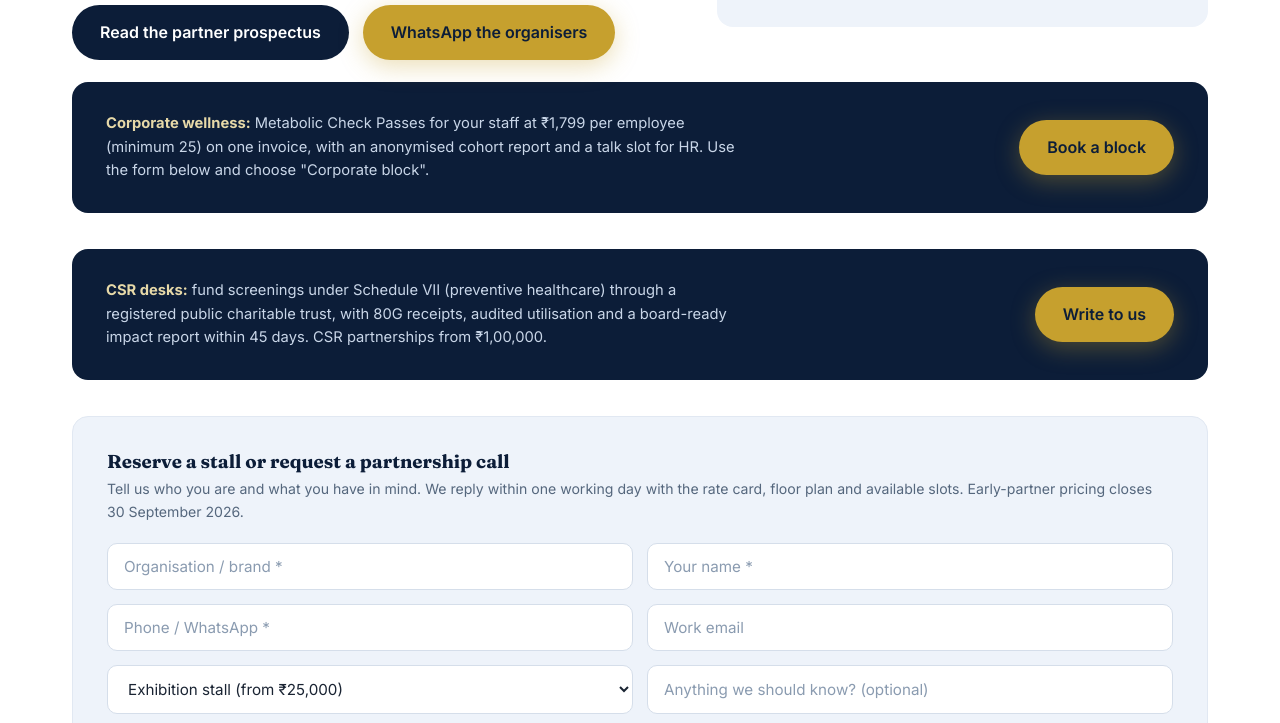
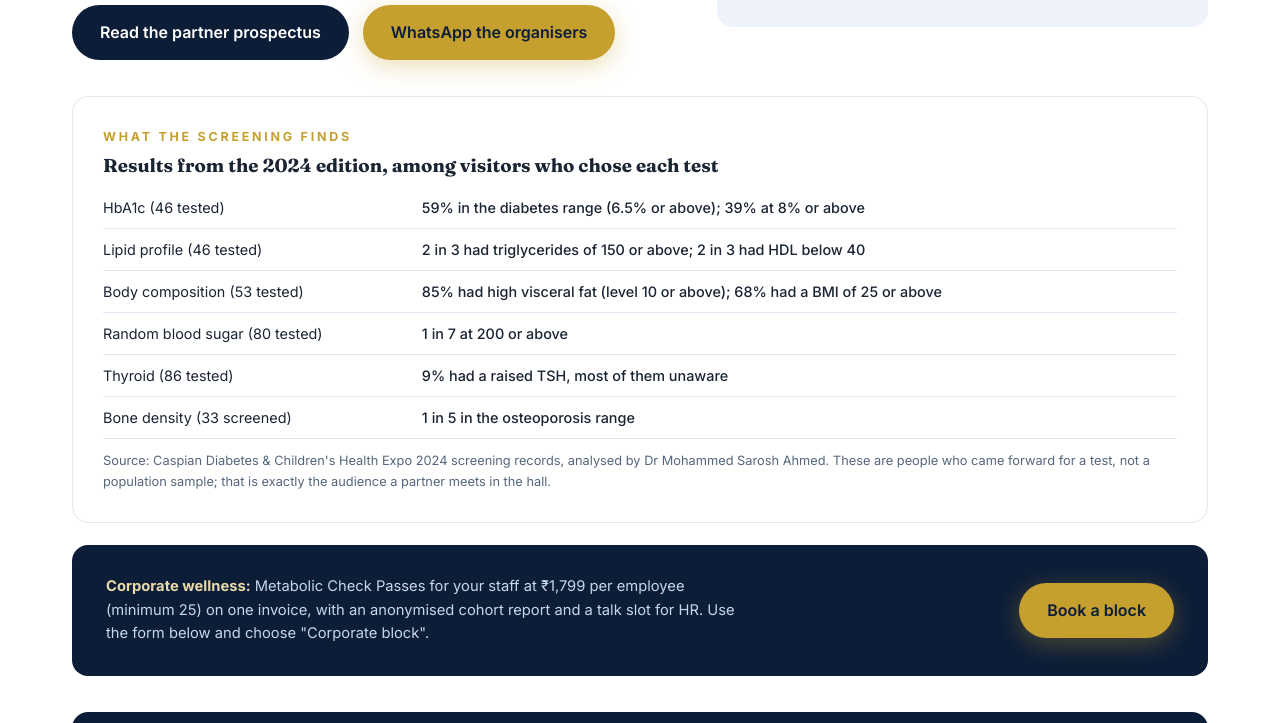
Before and after one commit to oratorkhizer/diabesityexpo-site, a website: page sponsor.html in a window 1280 px wide. Shown: the part 640-1363 px from the top of the page. Drawn offline with Linux system fonts and the light colour scheme.

Commit message:
Partner side: 2024 screening findings (HbA1c, lipids, visceral fat, TSH, BMD) on /sponsor and in the prospectus CSR page

```diff
--- a/sponsor.html
+++ b/sponsor.html
@@ -89,6 +89,7 @@ nav.scrolled{box-shadow:0 4px 24px rgba(0,0,0,.35)}
 .rate-box table{width:100%;border-collapse:collapse;font-size:.9rem}
 .rate-box td{padding:9px 0;border-bottom:1px solid #DEE6F1}
 .rate-box td:last-child{text-align:right;font-weight:700;color:var(--navy)}
+.rate-box.stats td:last-child{text-align:left;font-weight:500;color:var(--ink)}
 .csr-strip{margin-top:36px;background:var(--navy);color:#fff;border-radius:var(--radius);padding:30px 34px;display:flex;justify-content:space-between;align-items:center;gap:24px;flex-wrap:wrap}
 .csr-strip p{color:var(--ice);font-size:.92rem;max-width:640px}
 .csr-strip b{color:var(--goldl)}
@@ -164,6 +165,19 @@ html.js .reveal.in{opacity:1;transform:none}
         </table>
         <p style="margin-top:14px;font-size:.8rem;color:var(--muted)">All packages customisable. Early-partner pricing for commitments before 30 September 2026.</p>
       </div>
+    </div>
+    <div class="rate-box stats reveal" style="margin-top:36px;background:#fff;border:1px solid #E1E8F2">
+      <p class="kicker" style="margin-bottom:8px">What the screening finds</p>
+      <h3 style="margin-bottom:10px">Results from the 2024 edition, among visitors who chose each test</h3>
+      <table>
+        <tr><td>HbA1c (46 tested)</td><td>59% in the diabetes range (6.5% or above); 39% at 8% or above</td></tr>
+        <tr><td>Lipid profile (46 tested)</td><td>2 in 3 had triglycerides of 150 or above; 2 in 3 had HDL below 40</td></tr>
+        <tr><td>Body composition (53 tested)</td><td>85% had high visceral fat (level 10 or above); 68% had a BMI of 25 or above</td></tr>
+        <tr><td>Random blood sugar (80 tested)</td><td>1 in 7 at 200 or above</td></tr>
+        <tr><td>Thyroid (86 tested)</td><td>9% had a raised TSH, most of them unaware</td></tr>
+        <tr><td>Bone density (33 screened)</td><td>1 in 5 in the osteoporosis range</td></tr>
+      </table>
+      <p style="margin-top:12px;font-size:.8rem;color:var(--muted)">Source: Caspian Diabetes &amp; Children's Health Expo 2024 screening records, analysed by Dr Mohammed Sarosh Ahmed. These are people who came forward for a test, not a population sample; that is exactly the audience a partner meets in the hall.</p>
     </div>
     <div class="csr-strip reveal" id="corporate" style="margin-top:22px"><p><b>Corporate wellness:</b> Metabolic Check Passes for your staff at ₹1,799 per employee (minimum 25) on one invoice, with an anonymised cohort report and a talk slot for HR. Use the form below and choose "Corporate block".</p><a class="btn btn-gold" href="#enquiry">Book a block</a></div>
     <div class="csr-strip reveal">
```
Also changed, not shown: prospectus.html (+1 -1 lines).
